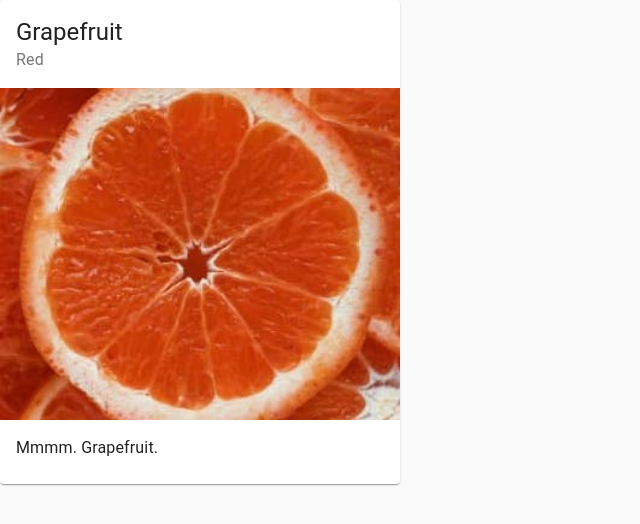
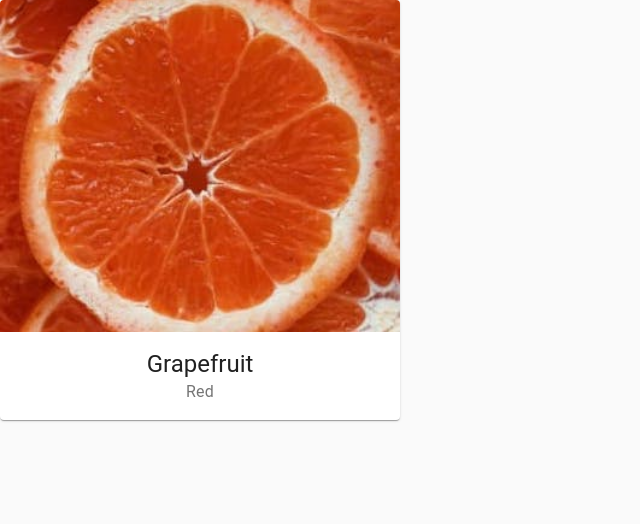
Before and after one commit to eliseuvideira/react-material-ui-cookbook, a React app: page / in a window 1280 px wide. Shown: the top 524 px of the page, without its empty margins (0-640 px from the left). Built offline with nearby package versions, Linux system fonts and the light colour scheme.

Commit message:
Switching CardMedia with CardHeader to get a new layout of the card

```diff
--- a/src/components/Page.tsx
+++ b/src/components/Page.tsx
@@ -4,31 +4,26 @@ import {
   CssBaseline,
   Grid,
   Card,
-  CardContent,
-  Typography,
   CardHeader,
   CardMedia,
 } from '@material-ui/core';
 import grapeFruit from '../assets/images/grapefruit-slice-332-332.jpg';
 
-const useStyles = makeStyles((theme) => ({
+const useStyles = makeStyles({
   root: {
     flexGrow: 1,
   },
   card: {
     maxWidth: 400,
   },
-  content: {
-    marginTop: theme.spacing(1),
-  },
-  actions: {
-    justifyContent: 'flex-end',
-  },
   media: {
     height: 332,
     width: 'auto',
   },
-}));
+  header: {
+    textAlign: 'center',
+  },
+});
 
 const Page = () => {
   const classes = useStyles();
@@ -38,15 +33,16 @@ const Page = () => {
       <Grid container>
         <Grid item xs={12}>
           <Card className={classes.card}>
-            <CardHeader title="Grapefruit" subheader="Red" />
             <CardMedia
               className={classes.media}
               image={grapeFruit}
               title="Grapefruit"
             />
-            <CardContent>
-              <Typography>Mmmm. Grapefruit.</Typography>
-            </CardContent>
+            <CardHeader
+              className={classes.header}
+              title="Grapefruit"
+              subheader="Red"
+            />
           </Card>
         </Grid>
       </Grid>
```
